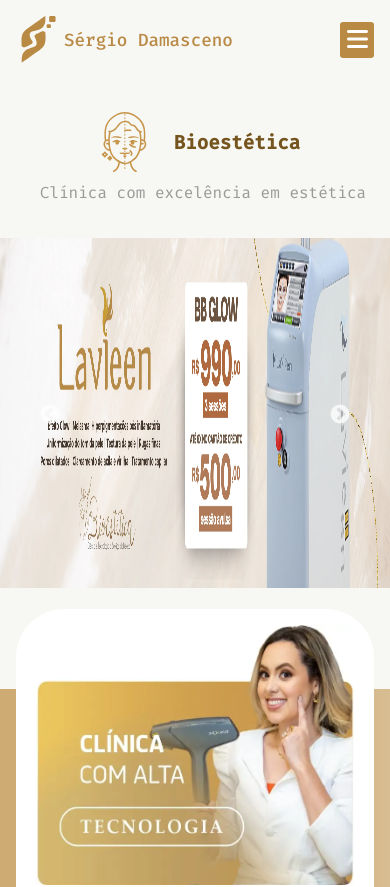
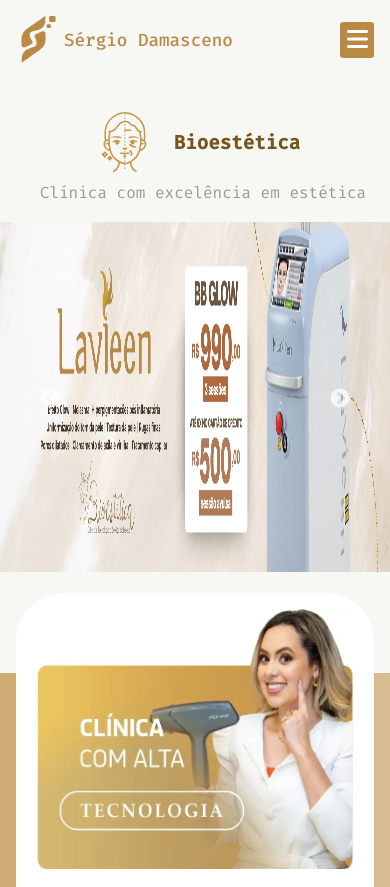
Before and after one commit to devdamasceno/estetica, a Next.js app: page /portfolio in a window 390 px wide. Shown: the top 887 px of the page. Built offline with nearby package versions, Linux system fonts and the light colour scheme.

Commit message:
ajuste mobile

```diff
--- a/src/components/nav/styles.module.css
+++ b/src/components/nav/styles.module.css
@@ -250,7 +250,7 @@
 
   .sliderContainer {
     margin: 0rem;
-    margin-top: -2rem;
+    margin-top: -3rem;
     margin-bottom: -3rem;
   }
 
@@ -280,7 +280,7 @@
 
   .menuTratamento {
     display: flex;
-    height: 71rem !important;
+    height: 67rem !important;
   }
 
   .menuTratamento h1 {
```
